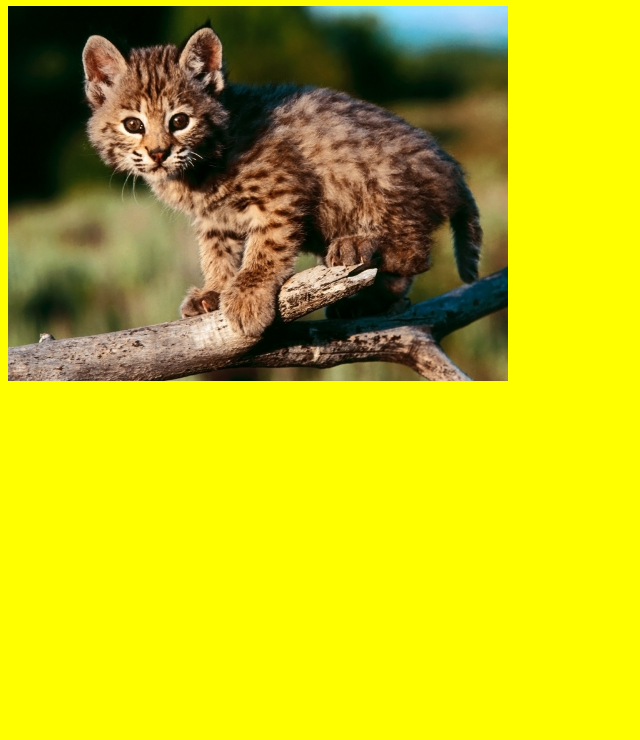
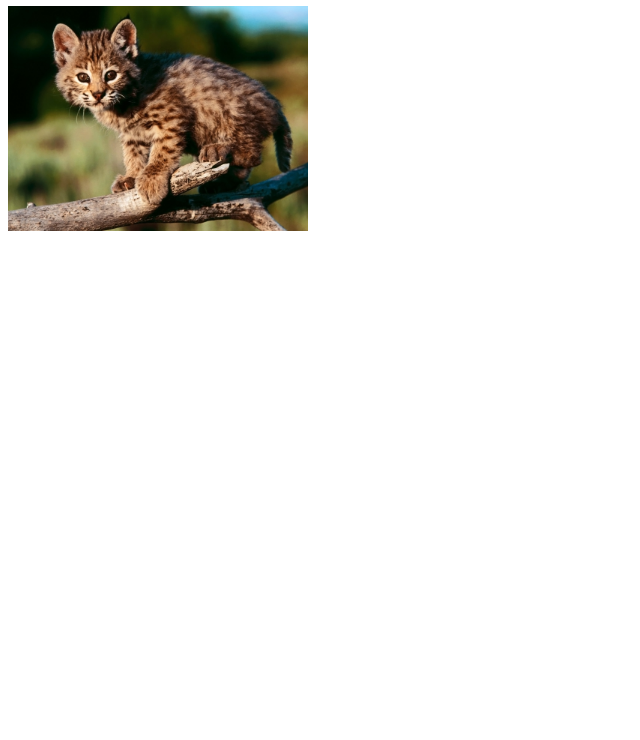
Before and after one commit to froki/classexample, a plain HTML site: page index.html in a window 1280 px wide. Shown: the part 60-800 px from the top of the page, without its empty margins (0-640 px from the left). Drawn offline with Linux system fonts and the light colour scheme.

Commit message:
Revert "Changed CSS & title"
This reverts commit 21b97262b3bf29aaf3bf03fce234f9aa0246227a.

```diff
--- a/css/style.css
+++ b/css/style.css
@@ -1,8 +1,3 @@
 img {
-  width: 500px;
-
+  width: 300px;
 }
-
-body {
-	background-color: yellow;
-	}
--- a/index.html
+++ b/index.html
@@ -1,12 +1,11 @@
 <html>
 <head>
-  <title>help needed</title>
+  <title>Hej</title>
 
   <link rel="stylesheet" type="text/css" href="css/style.css">
 </head>
 <body>
   <h1>I want a bengalkatt. Donate 20.000kr</h1>
   <img src="images/kittens.jpg">
-
 </body>
 </html>
```
